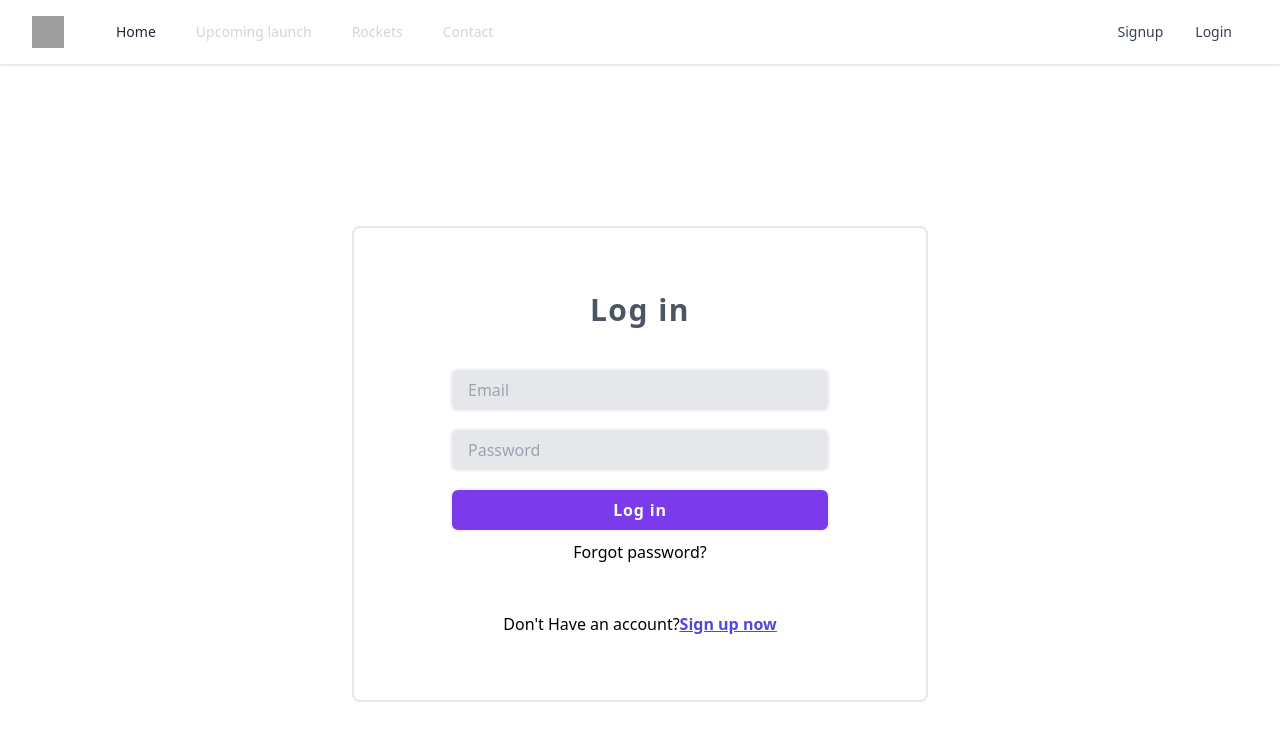
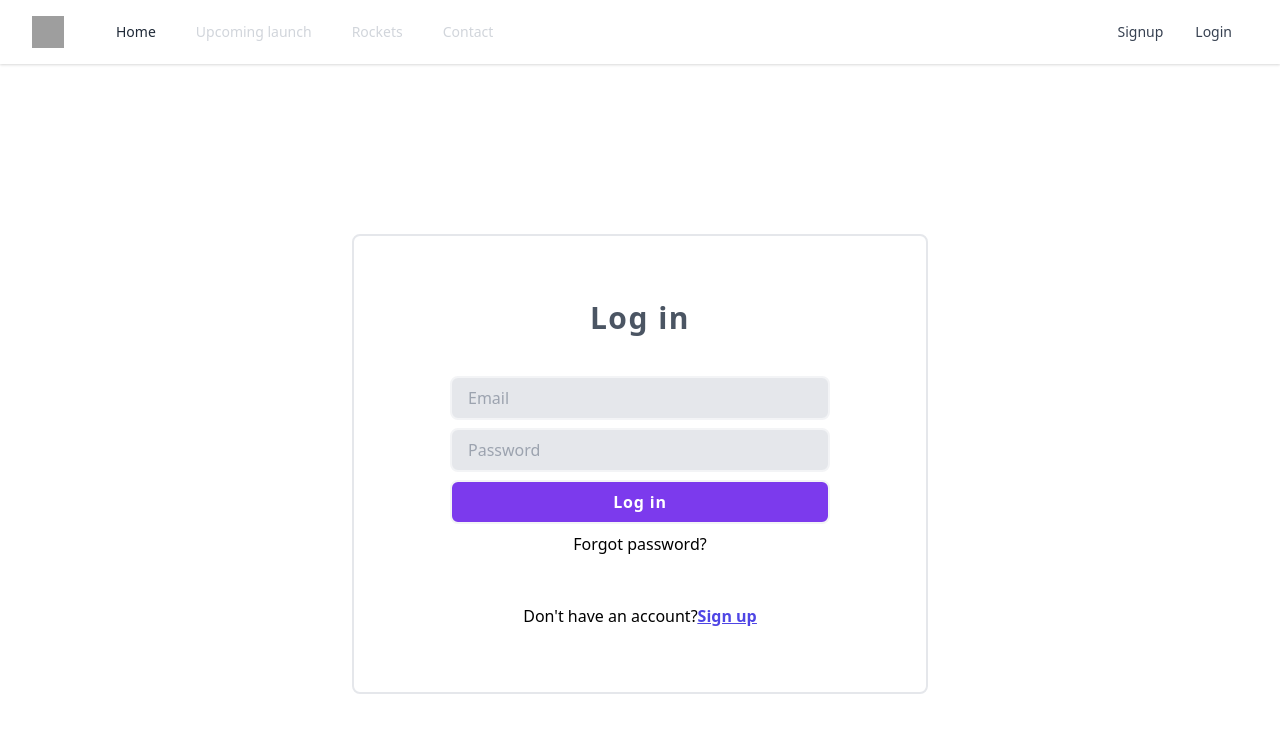
Before and after one commit to gouravthakur39/Rocket-Launch, a React (Create React App) app: page /login in a window 1280 px wide. Shown: the top 740 px of the page. Built offline with nearby package versions, Linux system fonts and the light colour scheme; no server answers; grey boxes are pictures that could not be loaded.

Commit message:
login functionality, redirect on signup and login

```diff
--- a/src/components/LoginPage/Login.js
+++ b/src/components/LoginPage/Login.js
@@ -1,50 +1,85 @@
-import React, { Fragment } from "react";
-import { Link } from "react-router-dom";
+import React, { Fragment, useRef, useState } from "react";
+import { Link, useHistory} from "react-router-dom";
 import Header from "../Header/Header";
+import { useAuth } from "../../contexts/AuthContext";
 
 function Login() {
+  const emailRef = useRef();
+  const passwordRef = useRef();
+  const { login } = useAuth();
+  const [error, setError] = useState("");
+  const [loading, setLoading] = useState(false);
+  const history = useHistory()
+
+  async function handleSubmit(e) {
+    e.preventDefault();
+
+    try {
+      setError("");
+      setLoading(true);
+      await login(emailRef.current.value, passwordRef.current.value);
+      history.push('/')
+    } catch {
+      setError("Failed to login");
+    }
+    setLoading(false);
+  }
+
   return (
     <Fragment>
       <Header />
-      <section class="min-h-screen flex flex-col">
-        <div class="flex flex-1 items-center justify-center">
-          <div class="rounded-lg sm:border-2 px-4 lg:px-24 py-16 lg:max-w-xl sm:max-w-md w-full text-center">
-            <form class="text-center">
-              <h1 class="font-bold tracking-wider text-3xl mb-8 w-full text-gray-600">
+      <section className="min-h-screen flex flex-col">
+        <div className="flex flex-1 items-center justify-center">
+          <div className="rounded-lg sm:border-2 px-4 lg:px-24 py-16 lg:max-w-xl sm:max-w-md w-full text-center">
+            <form onSubmit={handleSubmit} className="text-center">
+              <h1 className="font-bold tracking-wider text-3xl mb-8 w-full text-gray-600">
                 Log in
               </h1>
-              <div class="py-2 text-left">
+
+              <div className="py-2 text-left">
                 <input
                   type="email"
-                  class="bg-gray-200 border-2 border-gray-100 focus:outline-none block w-full py-2 px-4 rounded-lg focus:border-gray-700 "
+                  className="bg-gray-200 border-2 border-gray-100 focus:outline-none bg-gray-100 block w-full py-2 px-4 rounded-lg focus:border-gray-700 "
                   placeholder="Email"
+                  ref={emailRef}
                 />
               </div>
-              <div class="py-2 text-left">
+              <div classNameName="py-2 text-left">
                 <input
                   type="password"
-                  class="bg-gray-200 border-2 border-gray-100 focus:outline-none block w-full py-2 px-4 rounded-lg focus:border-gray-700 "
+                  className="bg-gray-200 border-2 border-gray-100 focus:outline-none bg-gray-100 block w-full py-2 px-4 rounded-lg focus:border-gray-700 "
                   placeholder="Password"
+                  ref={passwordRef}
                 />
               </div>
-              <div class="py-2">
+
+              {error &&
+                <span class="flex justify-center font-large tracking-wide text-red-500 text-xs mt-1 ml-1">
+                  {error}
+                </span>
+              }
+              <div className="py-2">
                 <button
                   type="submit"
-                  class="border-2 border-gray-100 focus:outline-none bg-purple-600 text-white font-bold tracking-wider block w-full p-2 rounded-lg focus:border-gray-700 hover:bg-purple-700"
+                  disabled={loading}
+                  className="border-2 border-gray-100 focus:outline-none bg-purple-600 text-white font-bold tracking-wider block w-full p-2 rounded-lg focus:border-gray-700 hover:bg-purple-700"
                 >
                   Log in
                 </button>
               </div>
             </form>
-            <div class="text-center">
-              <a href="#" class="hover:underline">
+            <div className="text-center">
+              <a href="#" className="hover:underline">
                 <Link to="/reset">Forgot password?</Link>
               </a>
             </div>
-            <div class="text-center mt-12">
-              <span>Don't Have an account?</span>
-              <a class="font-light text-md text-indigo-600 underline font-semibold hover:text-indigo-800">
-                <Link to="/signup">Sign up now</Link>
+            <div className="text-center mt-12">
+              <span>Don't have an account?</span>
+              <a
+                href="#"
+                className="font-light text-md text-indigo-600 underline font-semibold hover:text-indigo-800"
+              >
+                <Link to="/signup">Sign up</Link>
               </a>
             </div>
           </div>
--- a/src/components/SignupPage/SignUp.js
+++ b/src/components/SignupPage/SignUp.js
@@ -1,5 +1,5 @@
 import React, { Fragment, useRef, useState } from "react";
-import { Link } from "react-router-dom";
+import { Link, useHistory } from "react-router-dom";
 import Header from "../Header/Header";
 import { useAuth } from "../../contexts/AuthContext";
 
@@ -10,6 +10,7 @@ function SignUp() {
   const { signup } = useAuth();
   const [error, setError] = useState("");
   const [loading, setLoading] = useState(false);
+  const history = useHistory()
 
   async function handleSubmit(e) {
     e.preventDefault();
@@ -20,6 +21,7 @@ function SignUp() {
       setError("");
       setLoading(true);
       await signup(emailRef.current.value, passwordRef.current.value);
+      history.push('/')
     } catch {
       setError("Failed to create an account");
     }
--- a/src/contexts/AuthContext.js
+++ b/src/contexts/AuthContext.js
@@ -15,6 +15,10 @@ export function AuthProvider({ children }) {
     return auth.createUserWithEmailAndPassword(email, password);
   }
 
+  function login(email, password) {
+    return auth.signInWithEmailAndPassword(email,password)
+  }
+
   useEffect(() => {
     const unsubscribe = auth.onAuthStateChanged((user) => {
       setCurrentUser(user);
@@ -26,6 +30,7 @@ export function AuthProvider({ children }) {
 
   const value = {
     currentUser,
+    login,
     signup,
   };
   return (<AuthContext.Provider value={value}>
```
Also changed, not shown: 1 other file (tests, documents, lock files or other folders).
